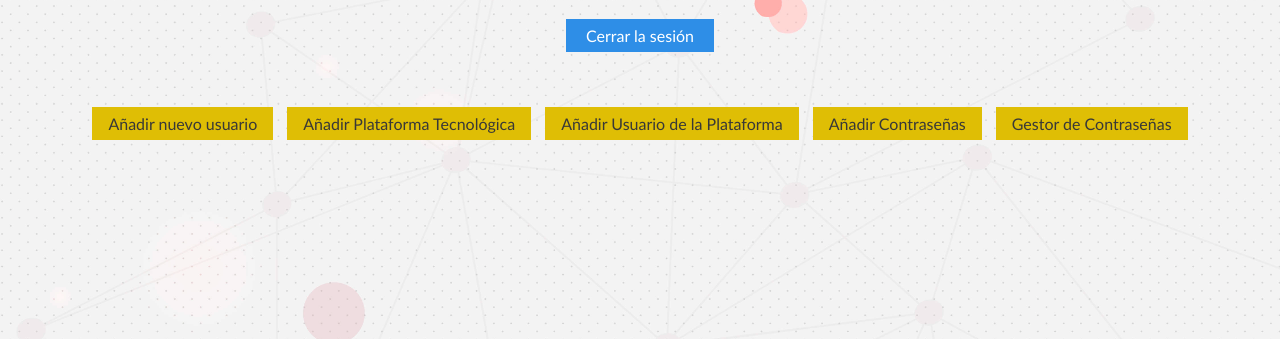
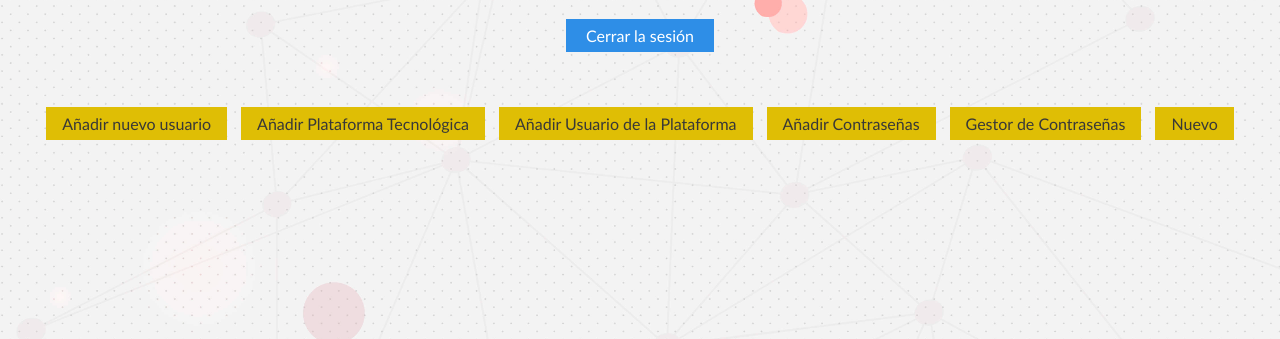
Before and after one commit to FelipeBRADASCD/INFRADASCD, a PHP site: page / in a window 1280 px wide. Shown: the part 104-443 px from the top of the page. Run offline with PHP 8.4, Linux system fonts and the light colour scheme; the visitor is signed in with stand-in values (Sample User, id 1); data that the repository does not hold is empty.

Commit message:
version1_Infradascd

```diff
--- a/index.php
+++ b/index.php
@@ -23,6 +23,7 @@
         <a href="usuariosist.php" target="_self" class="boton-1">Añadir Usuario de la Plataforma</a>
         <a href="password.php" target="_self" class="boton-1">Añadir Contraseñas</a>
         <a href="consultapassword.php" target="_self" class="boton-1">Gestor de Contraseñas</a>
+        <a href="consultapassword.php" target="_self" class="boton-1">Nuevo</a>
     </div>
     <?php // include "tabla.php"; //Imprime la tabla ?>
 
```
